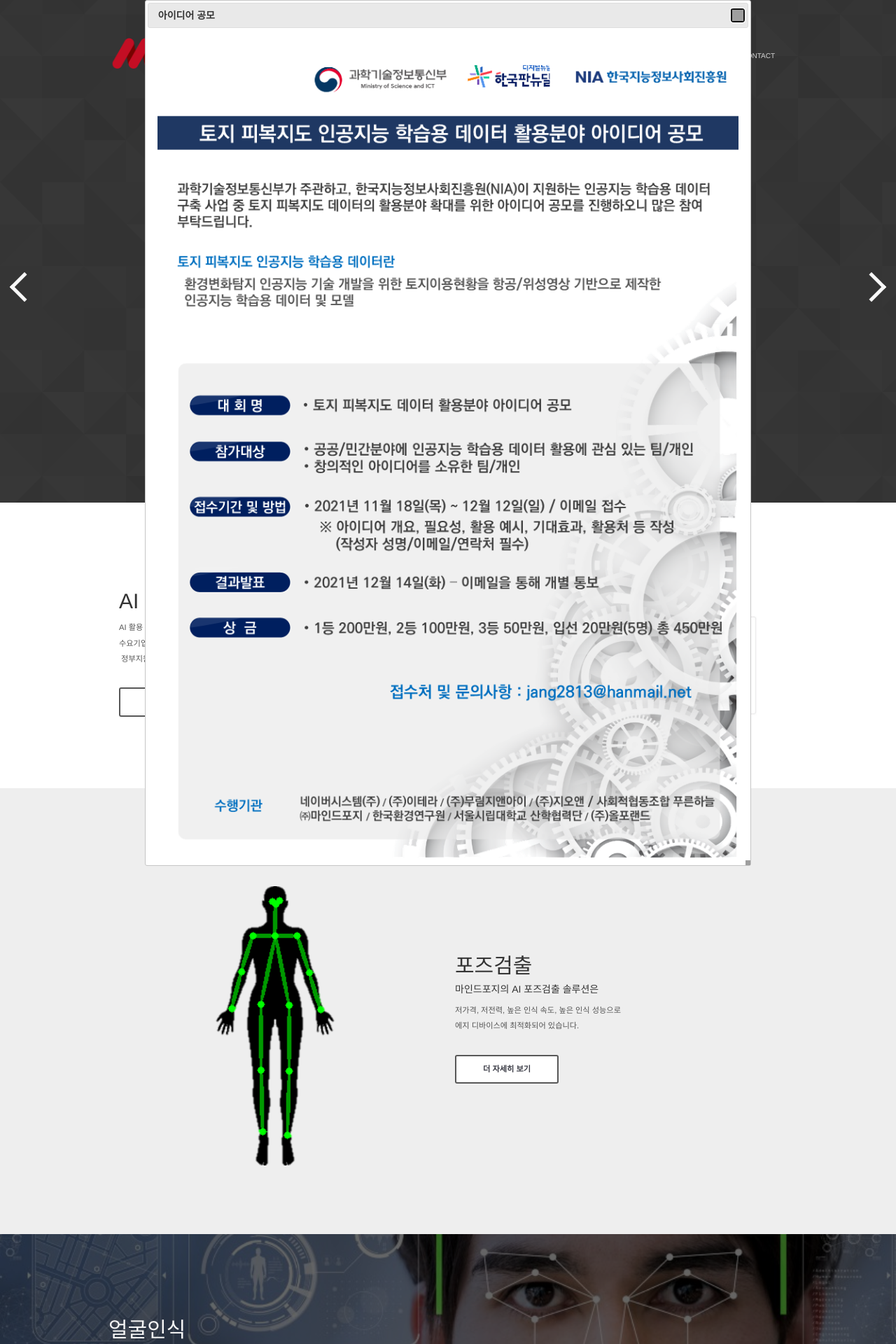
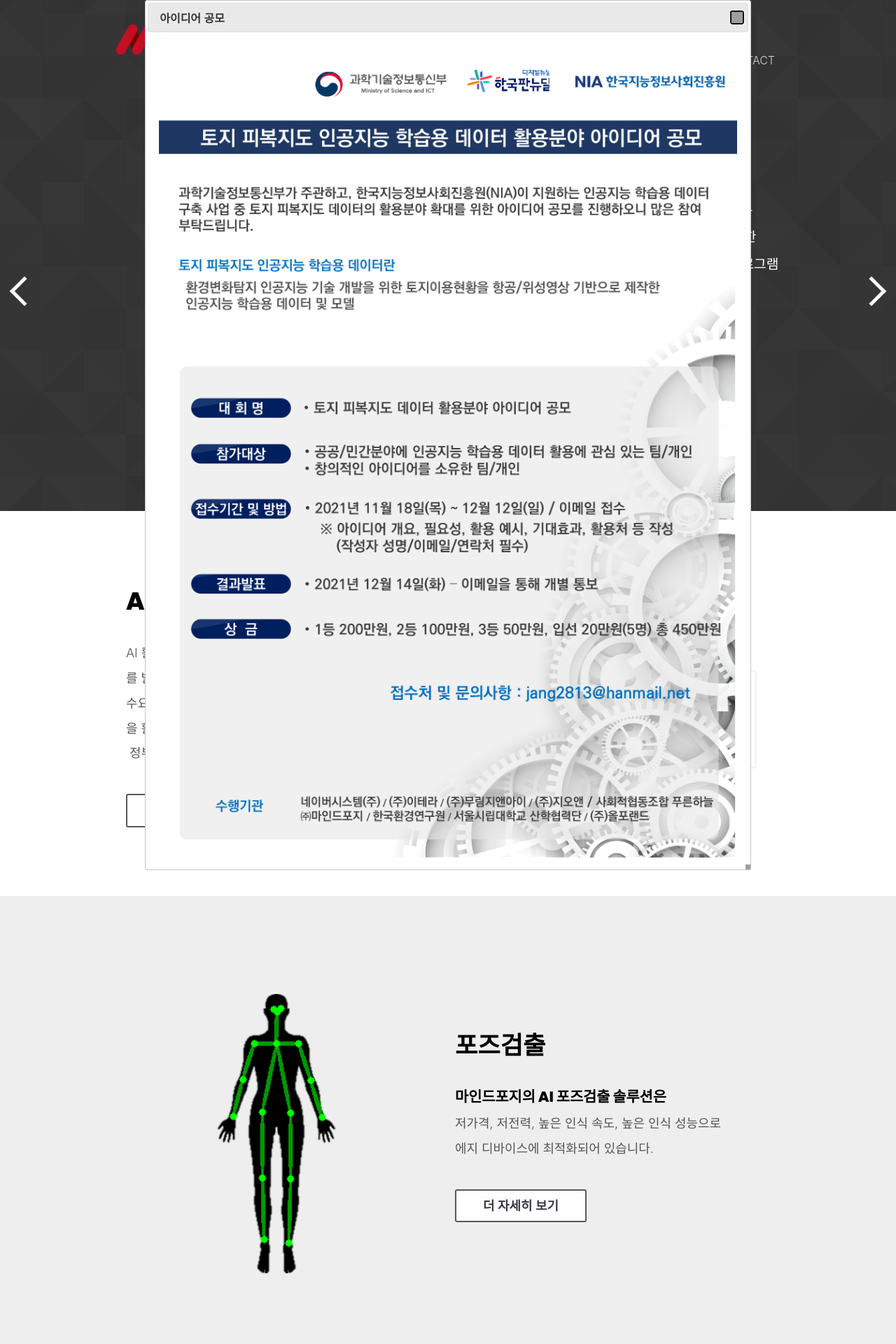
Before and after one commit to codebaragi23/mindforge, a Jekyll site: the page built from _pages/home.html, in a window 1280 px wide. Shown: the top 1920 px of the page at 70% size. Built offline with Jekyll 4.4.1, drawn with Linux system fonts in a browser that asks for light colours; some web fonts are replaced; grey boxes are pictures that could not be loaded.

Commit message:
[U] style 오류 수정

```diff
--- a/_includes/head.html
+++ b/_includes/head.html
@@ -13,31 +13,25 @@
 
   {% if jekyll.environment == 'production' and site.google_analytics_key != '' %}
   <script>
-      window.ga=window.ga||function(){(ga.q=ga.q||[]).push(arguments)};ga.l=+new Date;
+    window.ga = window.ga || function () { (ga.q = ga.q || []).push(arguments) }; ga.l = +new Date;
     ga('create', '{{ site.google_analytics_key }}', 'auto');
     ga('send', 'pageview');
   </script>
   <script async src='https://www.google-analytics.com/analytics.js'></script>
   {% endif %}
 
-
-  <!-- bootstrap -->
-  <script src="https://maxcdn.bootstrapcdn.com/bootstrap/3.3.2/js/bootstrap.min.js"></script>
-  <link rel="stylesheet" href="https://maxcdn.bootstrapcdn.com/bootstrap/3.3.2/css/bootstrap.min.css">
-  <link rel="stylesheet" href="https://maxcdn.bootstrapcdn.com/bootstrap/3.3.2/css/bootstrap-theme.min.css">
-
   <!-- popup dialog -->
   <link rel="stylesheet" href="//code.jquery.com/ui/1.13.0/themes/base/jquery-ui.css">
   <script src="https://code.jquery.com/jquery-3.6.0.js"></script>
   <script src="https://code.jquery.com/ui/1.13.0/jquery-ui.js"></script>
   <script>
-  $( function() {
-    $( "#dialog" ).dialog(
+    $(function () {
+      $("#dialog").dialog(
         {
-        autoOpen : true,
-        width : Math.min(866, window.innerWidth*0.7)
+          autoOpen: true,
+          width: Math.min(866, window.innerWidth * 0.7)
         }
       );
-  } );
+    });
   </script>
 </head>
```
Lines whose indentation alone changed are shown as unchanged.
